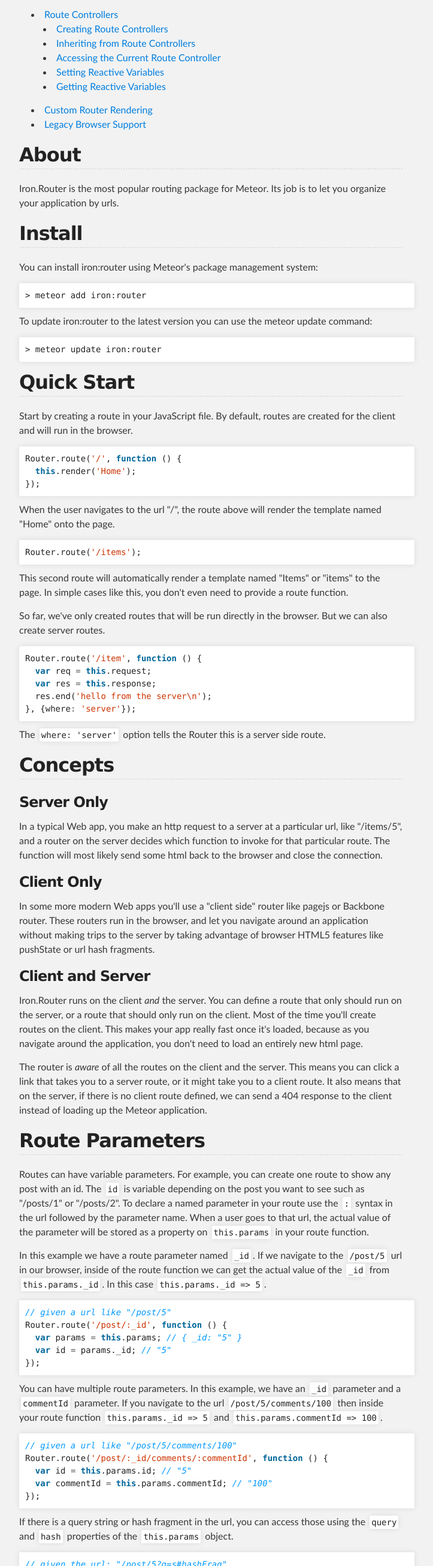
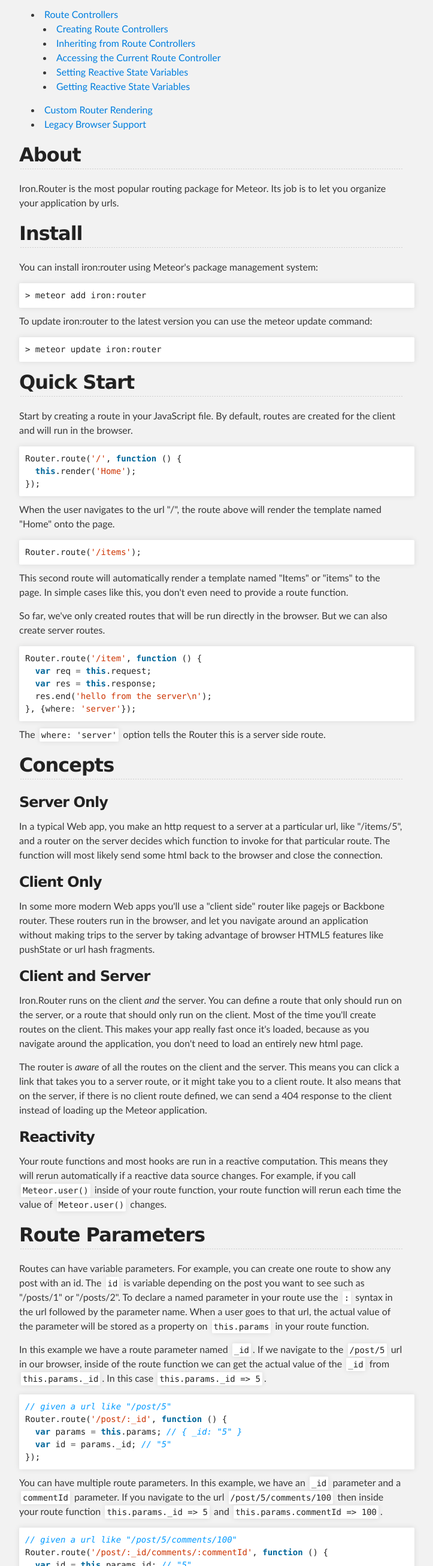
Before and after one commit to iron-meteor/iron-router, a plain HTML site: page index.html in a window 1280 px wide. Shown: the part 1535-4145 px from the top of the page at 60% size, without its empty margins (288-1011 px from the left). Drawn offline with Linux system fonts and the light colour scheme.

```diff
--- a/index.html
+++ b/index.html
@@ -130,8 +130,8 @@
 <li>
 <a href="#inheriting-from-route-controllers">Inheriting from Route Controllers</a> </li>
 <li><a href="#accessing-the-current-route-controller">Accessing the Current Route Controller</a></li>
-<li><a href="#setting-reactive-variables">Setting Reactive Variables</a></li>
-<li><a href="#getting-reactive-variables">Getting Reactive Variables</a></li>
+<li><a href="#setting-reactive-state-variables">Setting Reactive State Variables</a></li>
+<li><a href="#getting-reactive-state-variables">Getting Reactive State Variables</a></li>
 </ul>
 </li>
 <li><a href="#custom-router-rendering">Custom Router Rendering</a></li>
@@ -222,6 +222,14 @@
 client route. It also means that on the server, if there is no client route
 defined, we can send a 404 response to the client instead of loading up the
 Meteor application.</p>
+
+<h3>
+<a name="reactivity" class="anchor" href="#reactivity"><span class="octicon octicon-link"></span></a>Reactivity</h3>
+
+<p>Your route functions and most hooks are run in a reactive computation. This
+means they will rerun automatically if a reactive data source changes. For
+example, if you call <code>Meteor.user()</code> inside of your route function, your route
+function will rerun each time the value of <code>Meteor.user()</code> changes.</p>
 
 <h2>
 <a name="route-parameters" class="anchor" href="#route-parameters"><span class="octicon octicon-link"></span></a>Route Parameters</h2>
@@ -642,7 +650,7 @@
 <p>Now that we're using named routes in <code>Router.go</code> you can also pass a parameters
 object, query and hash fragment options.</p>
 
-<div class="highlight highlight-javascript"><pre><span class="nx">Router</span><span class="p">.</span><span class="nx">go</span><span class="p">(</span><span class="s1">'post.show'</span><span class="p">,</span> <span class="p">{</span><span class="nx">_id</span><span class="o">:</span> <span class="mi">1</span><span class="p">},</span> <span class="p">{</span><span class="nx">query</span><span class="o">:</span> <span class="s1">'q=s'</span><span class="p">,</span> <span class="nx">frag</span><span class="o">=</span><span class="s1">'hashFrag'</span><span class="p">});</span>
+<div class="highlight highlight-javascript"><pre><span class="nx">Router</span><span class="p">.</span><span class="nx">go</span><span class="p">(</span><span class="s1">'post.show'</span><span class="p">,</span> <span class="p">{</span><span class="nx">_id</span><span class="o">:</span> <span class="mi">1</span><span class="p">},</span> <span class="p">{</span><span class="nx">query</span><span class="o">:</span> <span class="s1">'q=s'</span><span class="p">,</span> <span class="nx">frag</span><span class="o">:</span> <span class="s1">'hashFrag'</span><span class="p">});</span>
 </pre></div>
 
 <p>The above JavaScript will navigate to this url:</p>
@@ -662,7 +670,7 @@
 this:</p>
 
 <div class="highlight highlight-html"><pre>{{#with post}}
-  <span class="nt">&lt;a</span> <span class="na">href=</span><span class="s">"{{pathFor 'post.show'}}"</span><span class="nt">&gt;</span>Post Show<span class="nt">&lt;/a&gt;</span>
+  <span class="nt">&lt;a</span> <span class="na">href=</span><span class="s">"{{pathFor route='post.show'}}"</span><span class="nt">&gt;</span>Post Show<span class="nt">&lt;/a&gt;</span>
 {{/with}}
 </pre></div>
 
@@ -673,7 +681,7 @@
 
 <p>We can pass <code>data</code>, <code>query</code> and <code>hash</code> options to the pathFor helper.</p>
 
-<div class="highlight highlight-html"><pre><span class="nt">&lt;a</span> <span class="na">href=</span><span class="s">"{{pathFor 'post.show' data=getPost query='q=s' hash='frag'}}"</span><span class="nt">&gt;</span>Post Show<span class="nt">&lt;/a&gt;</span>
+<div class="highlight highlight-html"><pre><span class="nt">&lt;a</span> <span class="na">href=</span><span class="s">"{{pathFor route='post.show' data=getPost query='q=s' hash='frag'}}"</span><span class="nt">&gt;</span>Post Show<span class="nt">&lt;/a&gt;</span>
 </pre></div>
 
 <p>The data object will be interpolated onto the route parameters. The query and
```
Also changed, not shown: params.json (+1 -1 lines).
